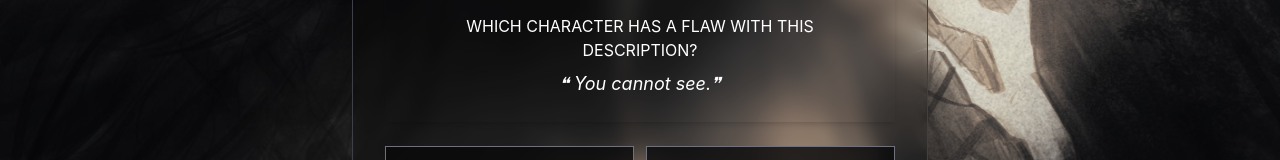
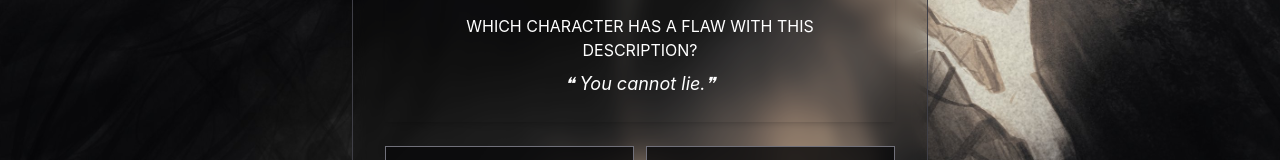
Before and after one commit to laoluogun/shadowslave-dle, a React (Vite) app: page /flaw in a window 1280 px wide. Shown: the part 359-519 px from the top of the page. Built offline with nearby package versions, Linux system fonts and the light colour scheme; grey boxes are pictures that could not be loaded.

Commit message:
Add schedule to classic, quote, and flaws

```diff
--- /dev/null
+++ b/src/data/classicSchedule.js
@@ -0,0 +1,7 @@
+import { characters } from './characters'
+
+const baseSchedule = Object.values(characters)
+  .map(character => character.id)
+  .sort((a, b) => a - b)
+
+export const classicSchedule = baseSchedule
--- /dev/null
+++ b/src/data/flawSchedule.js
@@ -0,0 +1,5 @@
+import { flaws } from './flaws'
+
+export const flawSchedule = flaws
+  .map(flaw => flaw.id)
+  .sort((a, b) => a - b)
--- /dev/null
+++ b/src/data/quoteSchedule.js
@@ -0,0 +1,5 @@
+import { quotes } from './quotes'
+
+export const quoteSchedule = quotes
+  .map(quote => quote.id)
+  .sort((a, b) => a - b)
--- a/src/pages/ClassicPage.jsx
+++ b/src/pages/ClassicPage.jsx
@@ -13,21 +13,7 @@ import ClassicHelp from '../components/ClassicHelp'
 import { useStats } from '../hooks/useStats'
 import StatsDisplay from '../components/StatsDisplay'
 import ModeSwitcher from '../components/ModeSwitcher'
-
-
-//Function for choosing a new character daily
-function getDailyIndex(arrayLength) {
-  const start = new Date('2026-01-01').getTime() //Epoch
-  const today = new Date(new Date().toISOString().slice(0, 10)).getTime()
-  const dayNumber = Math.floor((today - start) / 86400000)
-
-  let hash = dayNumber
-  hash = ((hash >> 16) ^ hash) * 0x45d9f3b
-  hash = ((hash >> 16) ^ hash) * 0x45d9f3b
-  hash = (hash >> 16) ^ hash
-
-  return Math.abs(hash) % arrayLength
-}
+import { classicSchedule } from '../data/classicSchedule'
 
 function ClassicPage() {
   //Set title
@@ -68,7 +54,17 @@ function ClassicPage() {
 
   //State variables to control the logic of the game
 
-  const [answer] = useState(() => characterNames[getDailyIndex(characterNames.length)])
+  const START_DATE = new Date("2026-07-21").getTime()
+
+ const [answer] = useState(() => {
+  const today = new Date(new Date().toISOString().slice(0, 10)).getTime()
+  const dayNumber = Math.floor((today - START_DATE) / 86400000)
+  const todaysId = classicSchedule[dayNumber % classicSchedule.length]
+
+  // Find the character name whose id matches todaysId
+  return Object.entries(characters).find(([_, c]) => c.id === todaysId)?.[0]
+})
+
   const [guess, setGuess] = useState('')
   const [notFound, setNotFound] = useState(false)
 
--- a/src/pages/FlawsPage.jsx
+++ b/src/pages/FlawsPage.jsx
@@ -18,26 +18,11 @@ import FlawHelp from '../components/FlawHelp'
 import { useStats } from '../hooks/useStats'
 import StatsDisplay from '../components/StatsDisplay'
 import ModeSwitcher from '../components/ModeSwitcher'
+import { flawSchedule } from '../data/flawSchedule'
 
 
 import signatureIcon from '../assets/images/signature.png'
 import rankIcon from '../assets/images/ranking.png'
-
-
-//Daily index logic to select a flaw based on the current date
-
-function getDailyIndex(arrayLength) {
-  const start = new Date('2026-01-01').getTime()
-  const today = new Date(new Date().toISOString().slice(0, 10)).getTime()
-  const dayNumber = Math.floor((today - start) / 86400000)
-
-  let hash = dayNumber
-  hash = ((hash >> 16) ^ hash) * 0x45d9f3b
-  hash = ((hash >> 16) ^ hash) * 0x45d9f3b
-  hash = (hash >> 16) ^ hash
-
-  return Math.abs(hash) % arrayLength
-}
 
 function FlawsPage() {
   //Set title
@@ -74,8 +59,14 @@ function FlawsPage() {
 
   const navigate = useNavigate()
 
-  //Find the flaw of the day based on the daily index
-  const [currentFlaw] = useState(() => flaws[getDailyIndex(flaws.length)])
+  //Find the flaw of the day
+  const START_DATE = new Date('2026-07-25').getTime()
+  const [currentFlaw] = useState(() => {
+    const today = new Date(new Date().toISOString().slice(0, 10)).getTime()
+    const dayNumber = Math.floor((today - START_DATE) / 86400000)
+    const todaysId = flawSchedule[dayNumber % flawSchedule.length]
+    return flaws.find(f => f.id === todaysId)
+  })
 
   //Extract the relevant information from the current flaw
   const flaw = currentFlaw.flaw
--- a/src/pages/QuotePage.jsx
+++ b/src/pages/QuotePage.jsx
@@ -18,25 +18,10 @@ import QuoteHelp from '../components/QuoteHelp'
 import { useStats } from '../hooks/useStats'
 import StatsDisplay from '../components/StatsDisplay'
 import ModeSwitcher from '../components/ModeSwitcher'
+import {quoteSchedule} from '../data/quoteSchedule'
 
 import talkIcon from '../assets/images/talk.png'
 import bookIcon from '../assets/images/book.png'
-
-
-//Daily index logic to select a quote based on the current date
-
-function getDailyIndex(arrayLength) {
-  const start = new Date('2026-01-01').getTime()
-  const today = new Date(new Date().toISOString().slice(0, 10)).getTime()
-  const dayNumber = Math.floor((today - start) / 86400000)
-
-  let hash = dayNumber
-  hash = ((hash >> 16) ^ hash) * 0x45d9f3b
-  hash = ((hash >> 16) ^ hash) * 0x45d9f3b
-  hash = (hash >> 16) ^ hash
-
-  return Math.abs(hash) % arrayLength
-}
 
 function QuotePage() {
     //Set title
@@ -72,8 +57,14 @@ function QuotePage() {
   //Create navigation to home page
   const navigate = useNavigate()
 
-  //Find the quote of the day based on the daily index
-  const [currentQuote] = useState(() => quotes[getDailyIndex(quotes.length)])
+    //Find the quote of the day
+    const START_DATE = new Date('2026-07-25').getTime()
+    const [currentQuote] = useState(() => {
+      const today = new Date(new Date().toISOString().slice(0, 10)).getTime()
+      const dayNumber = Math.floor((today - START_DATE) / 86400000)
+      const todaysId = quoteSchedule[dayNumber % quoteSchedule.length]
+      return quotes.find(f => f.id === todaysId)
+    })
 
 
   //Extract the relevant information from the current quote
```
